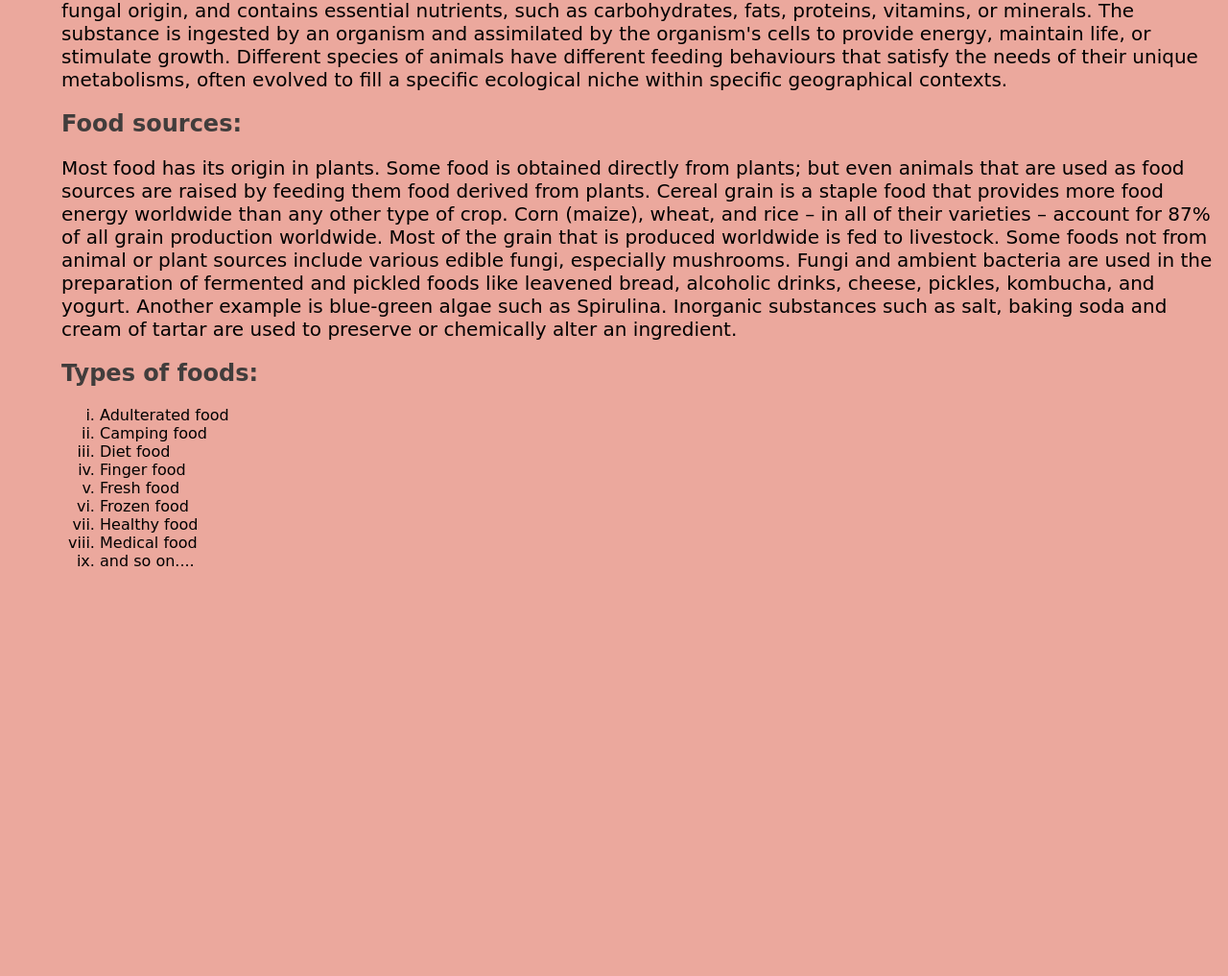
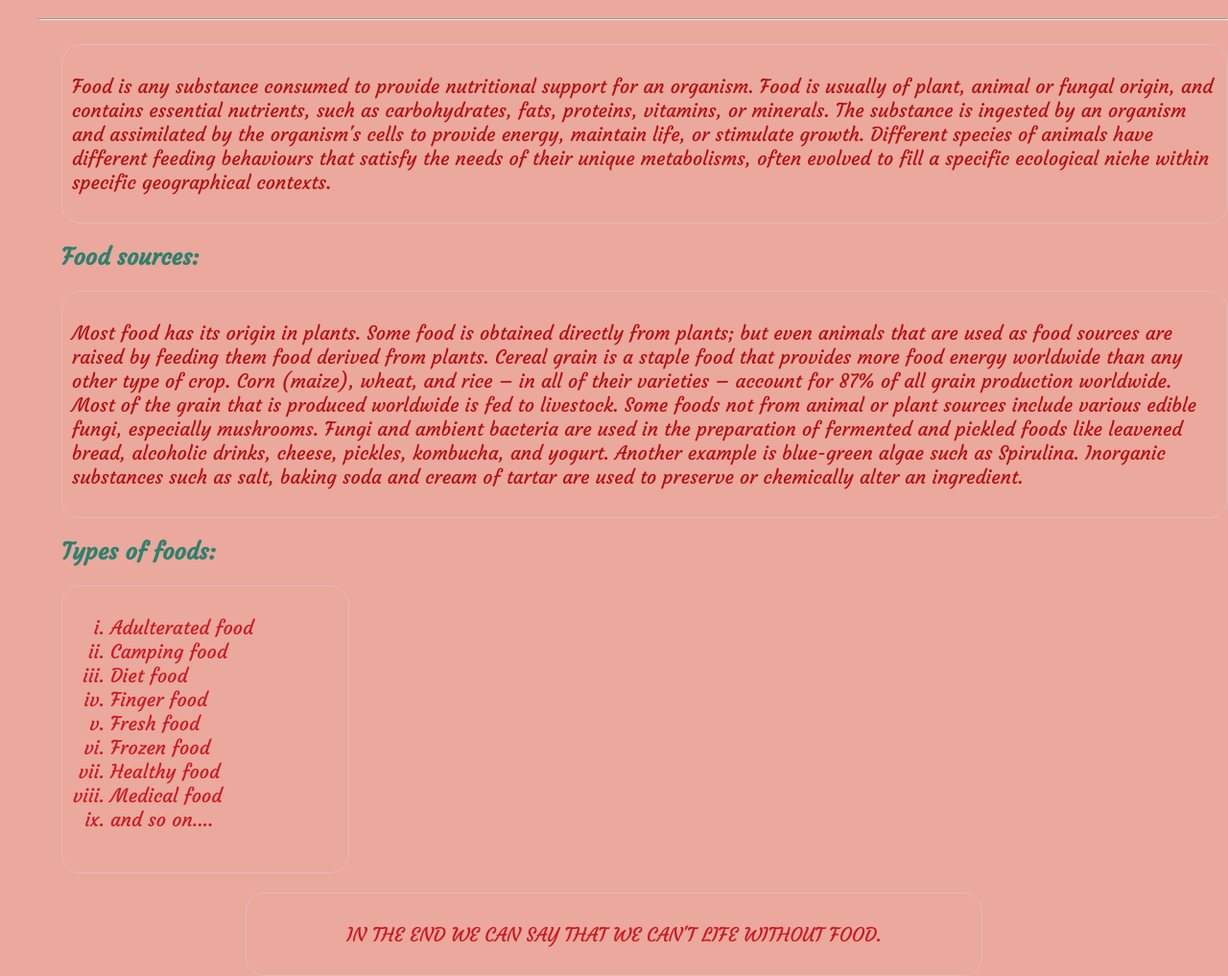
Before and after one commit to Mai-Adel1/MyProject, a plain HTML site: page About.html in a window 1280 px wide. Shown: the part 175-1192 px from the top of the page at 96% size. Before the commit the page ends 800 px from the top, so only its background shows below. Drawn offline with Linux system fonts and the light colour scheme; a web font is replaced by a local one.

Commit message:
Add files via upload

```diff
--- a/About.html
+++ b/About.html
@@ -10,7 +10,7 @@
 <link href="https://fonts.googleapis.com/css2?family=Cinzel:wght@400;500;600;900&family=Courgette&family=Slabo+27px&family=Viaoda+Libre&display=swap" rel="stylesheet">
 </head>
 <body>
-    <div class="header">
+    <header>
         <ul class="topnav">
             <li><a href="index.html" target="_blank">Home</a></li>
             <li><a href="Register.html" target="_blank">Contact US</a></li>
@@ -23,20 +23,21 @@
               </li>
               <li class="gallary"><a href="image-gallary.html" target="_blank"> Favourite foods</a></li>
             <li class="right "><a href="About.html" class="active"> About</a></li>
-          </ul></div>
+          </ul></header>
+          <section>
           <div class="content">
 
-            <h1 class="details">Food</h1>
-            <hr>
-            <p class="details">Food is any substance consumed to provide nutritional support for an organism.
+            <h1 class="del">Food</h1>
+            <hr class="del">
+            <article><div class="p1"><p >Food is any substance consumed to provide nutritional support for an organism.
                Food is usually of plant, animal or fungal origin, and contains essential nutrients,
                such as carbohydrates, fats, proteins, vitamins, or minerals.
                The substance is ingested by an organism and assimilated by the organism's cells to provide
                energy, maintain life, or stimulate growth. Different species of animals have different feeding
                behaviours that satisfy the needs of their unique metabolisms, often evolved to fill a specific
-                ecological niche within specific geographical contexts.</p>
+                ecological niche within specific geographical contexts.</p></div></article>
                 <h2>Food sources:</h2>
-                <p class="details">Most food has its origin in plants. Some food is obtained directly from plants;
+                <div class="p1"><p >Most food has its origin in plants. Some food is obtained directly from plants;
                    but even animals that are used as food sources are raised by feeding them food derived from plants.
                     Cereal grain is a staple food that provides more food energy worldwide than any other type of crop.
                     Corn (maize), wheat, and rice – in all of their varieties – account for 87% of all grain production worldwide.
@@ -44,10 +45,10 @@
                   Some foods not from animal or plant sources include various edible fungi,
                   especially mushrooms. Fungi and ambient bacteria are used in the preparation of fermented
                    and pickled foods like leavened bread, alcoholic drinks, cheese, pickles, kombucha, and yogurt. Another example is blue-green algae such as Spirulina.
-                  Inorganic substances such as salt, baking soda and cream of tartar are used to preserve or chemically alter an ingredient.</p>
-                  <h2>Types of foods:</h2>
-                  <ul class="details">
-                    <li>Adulterated food</li>
+                  Inorganic substances such as salt, baking soda and cream of tartar are used to preserve or chemically alter an ingredient.</p></div>
+                  <h2 class="P3">Types of foods:</h2>
+                  <div class="p4"> <ul >
+                  <li>Adulterated food</li>
                     <li>Camping food</li>
                     <li>Diet food</li>
                     <li>Finger food</li>
@@ -55,8 +56,10 @@
                     <li>Frozen food</li>
                     <li>Healthy food</li>
                     <li>Medical food</li>
-                    <li>and so on....</li>
-                  </ul>
+                    <li>and so on....</li></div>
+                  </ul></section>
+                  <p></p>
+                  <footer><div class="p2"><p>IN THE END WE CAN SAY THAT WE CAN'T LIFE WITHOUT FOOD.</p></div></footer>
 
           </div>
 </body>
--- a/css/about.css
+++ b/css/about.css
@@ -1,13 +1,14 @@
-*{
-    box-sizing: border-box;
-  }
+* {
+  -moz-box-sizing: border-box;
+  box-sizing: border-box;
+  -webkit-box-sizing: border-box;
+}
   body{
       margin: 0;
       background-color: rgb(235, 168, 157);
-      font-family: 'Cinzel', serif;
       font-family: 'Courgette', cursive;
-      font-family: 'Slabo 27px', serif;
-      font-family: 'Viaoda Libre', cursive;
+
+
 
   }
   ul.topnav {
@@ -76,10 +77,41 @@
     p{
       font-size: 20px;
     }
+    .p1{
+      border: 1px solid rgb(226, 187, 187);
+      border-radius: 20px;
+      padding: 10px;
+      color: rgb(180, 16, 16);
+    }
 
     h2{
-      color: rgb(65, 61, 60);
+
+      color: rgb(47, 128, 110);
     }
     ul{
       list-style-type: lower-roman;
     }
+    .del{
+      margin-left: -2%;
+      color: wheat;
+      font-size: 50px;
+    }
+    .p2{
+      border: 1px solid rgb(226, 187, 187);
+      border-radius: 20px;
+      padding: 10px;
+      color: rgb(204, 25, 34);
+      text-align: center;
+      margin-left: 20%;
+      margin-right: 20%;
+    }
+
+    .p4{
+      border:1px solid rgb(226, 187, 187);
+      width: 300px;
+      height: 300px;
+      padding: 10px;
+      border-radius: 20px;
+      color: rgb(204, 25, 34);
+      font-size: 20px;
+    }
--- a/css/home.css
+++ b/css/home.css
@@ -1,5 +1,7 @@
-*{
+* {
+  -moz-box-sizing: border-box;
   box-sizing: border-box;
+  -webkit-box-sizing: border-box;
 }
 body{
     margin:0;
@@ -8,8 +10,6 @@ body{
     background-attachment: fixed;
     background-size: cover;
     opacity: 0.6;
-    font-family: 'Cinzel', serif;
-    font-family: 'Slabo 27px', serif;
     font-family: 'Viaoda Libre', cursive;
 }
 ul.topnav {
@@ -101,9 +101,6 @@ ul.topnav {
   }
 button{
      padding: 15px;
-     position: absolute;
-     right: 90px;
-     bottom: 0;
      border-radius: 5px;
      border-color: wheat;
 
@@ -114,7 +111,8 @@ button{
     color: rgb(4, 90, 90);
   }
   h2{
-    text-align: center;
+    margin-left: 5px;
+    color: rgb(48, 30, 210);
   }
  button:hover{
    background-color: rgb(224, 31, 63);
--- a/css/image.css
+++ b/css/image.css
@@ -1,8 +1,7 @@
 body{
     margin: 0;
     background-color: teal;
-    font-family: 'Slabo 27px', serif;
-    font-family: 'Viaoda Libre', cursive;
+    font-family: 'Courgette', cursive;
 }
 ul.topnav {
     list-style-type: none;
@@ -87,7 +86,9 @@ div.gallery {
   }
 
   * {
+    -moz-box-sizing: border-box;
     box-sizing: border-box;
+    -webkit-box-sizing: border-box;
   }
 
   .responsive {
@@ -119,3 +120,6 @@ div.gallery {
       margin-left: 20px;
       font-family: 'Pacifico', cursive;
   }
+  h3{
+    color: rgb(245, 219, 170);
+  }
--- a/css/regestration_form.css
+++ b/css/regestration_form.css
@@ -1,5 +1,7 @@
-*{
+* {
+  -moz-box-sizing: border-box;
   box-sizing: border-box;
+  -webkit-box-sizing: border-box;
 }
 body{
     margin: 0;
--- a/css/registeration.css
+++ b/css/registeration.css
@@ -1,5 +1,7 @@
-*{
+* {
+  -moz-box-sizing: border-box;
   box-sizing: border-box;
+  -webkit-box-sizing: border-box;
 }
 ul.topnav {
     list-style-type: none;
--- a/css/times.css
+++ b/css/times.css
@@ -1,6 +1,8 @@
-*{
-    box-sizing: border-box;
-  }
+* {
+  -moz-box-sizing: border-box;
+  box-sizing: border-box;
+  -webkit-box-sizing: border-box;
+}
   body{
     background-image: url(../images/pizza.jpg), url(../images/s1.jpg);
     background-position: right bottom, left top;
```
Also changed, not shown: Register.html (+5 -4 lines), image-gallary.html (+6 -6 lines), index.html (+8 -6 lines), new.js (+9 -9 lines), resturant_register.html (+6 -6 lines), time.html (+5 -4 lines).
